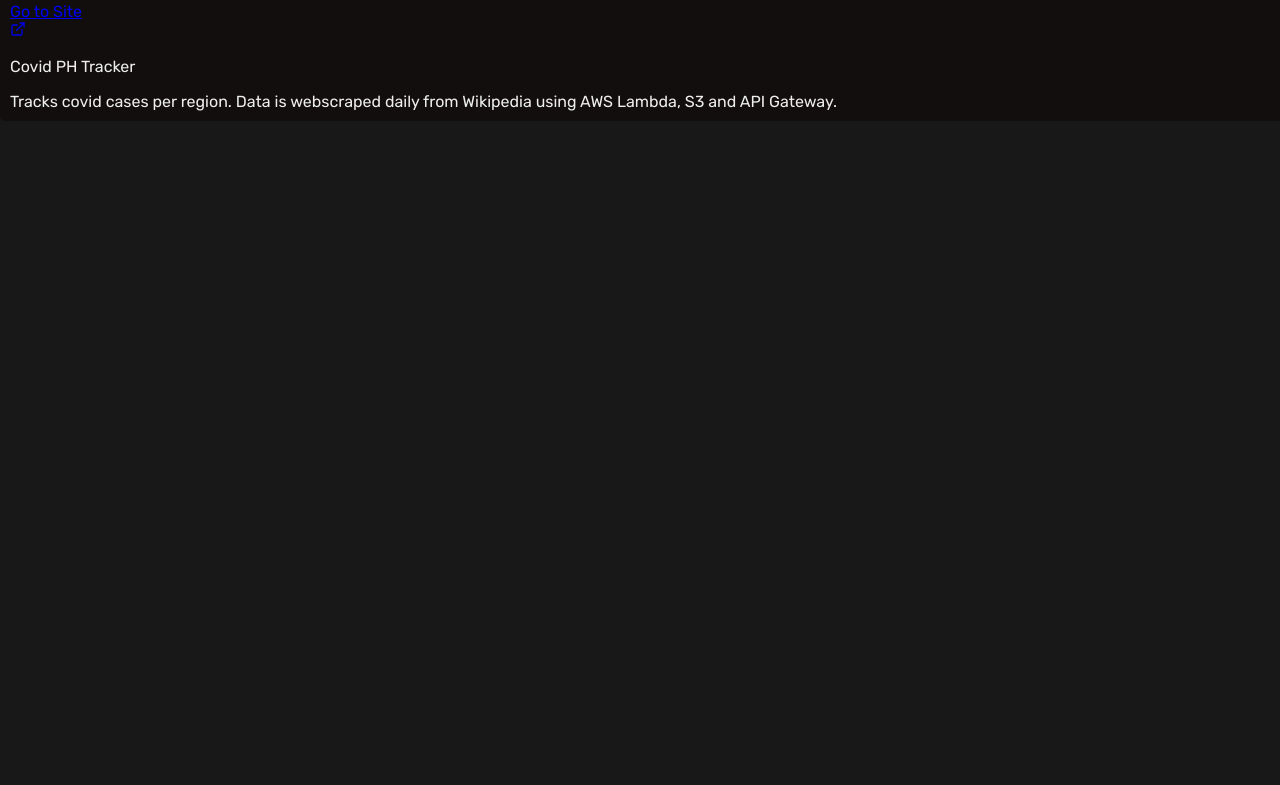
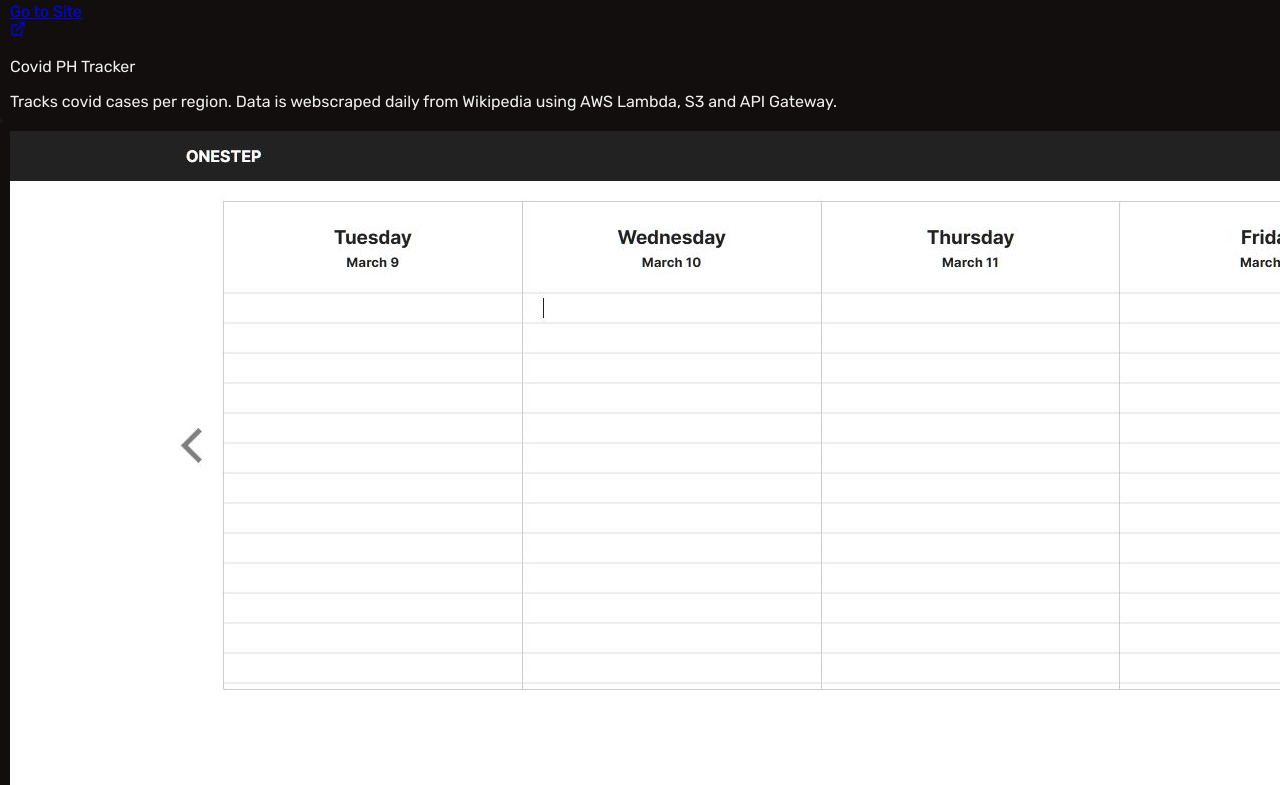
Before and after one commit to lueenavarro/portfolio, a Next.js app: page /works in a window 1280 px wide. Shown: the part 3335-4120 px from the top of the page. Before the commit the page ends 3536 px from the top, so only its background shows below. Built offline with nearby package versions, Linux system fonts and the light colour scheme.

Commit message:
Add onestep project

```diff
--- a/pages/works.jsx
+++ b/pages/works.jsx
@@ -14,6 +14,7 @@ const WorksList = () => {
     "/screenshots/esjs-hardware.jpg",
     "/screenshots/precious-finds.jpg",
     "/screenshots/covid-ph-stats.jpg",
+    "/screenshots/onestep.jpg"
   ];
 
   useEffect(() => {
@@ -81,6 +82,14 @@ const WorksList = () => {
                   link="https://covid-ph-stats.netlify.app"
                 />
               </div>
+              <div className={styles.worksList}>
+                <Work
+                  screenshot={images[3]}
+                  title="Onestep"
+                  description="[UNDER CONSTRUCTION] Another task management application"
+                  link="https://onestep-client.herokuapp.com/"
+                />
+              </div>
             </>
           ) : (
             <Loader />
```
Also changed, not shown: public/screenshots/onestep.JPG (added).
